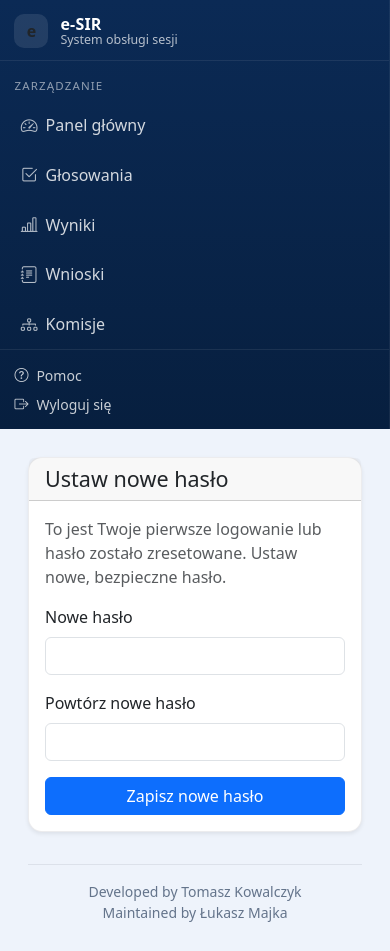
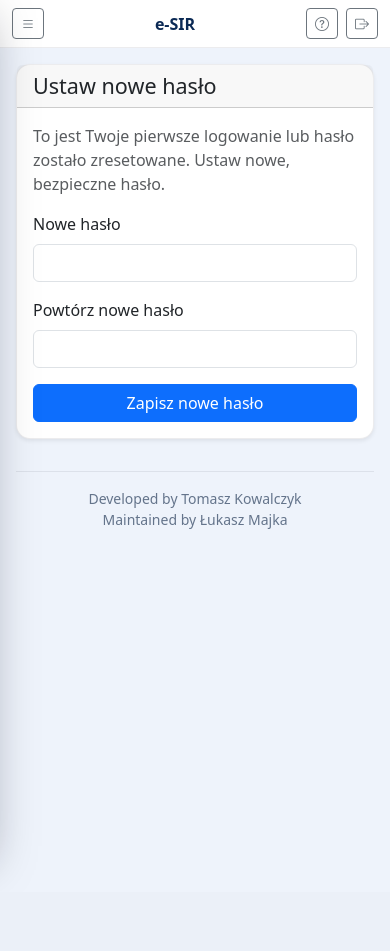
Before and after one commit to TomaszKowalczyk09/esir, a Django app: page /login/zmiana-hasla-pierwsze-logowanie/ in a window 390 px wide. After the commit the page ends 855 px from the top, so only its background shows below. Run offline with Django 5.2, Linux system fonts and the light colour scheme; the visitor is signed in with stand-in values (Sample User, id 1).

Commit message:
Add responsive mobile navigation bar and backdrop for improved user experience

```diff
--- a/core/templates/core/base.html
+++ b/core/templates/core/base.html
@@ -149,6 +149,7 @@
             flex: 1;
             padding: 1.75rem;
             background: #eef3fb;
+            min-width: 0; /* ważne dla overflow na flex */
         }
 
         .esir-page-title {
@@ -174,16 +175,69 @@
             color: #64748b;
         }
 
-        /* Responsive */
+        /* Mobile topbar (tylko na małych ekranach) */
+        .esir-mobilebar {
+            display: none;
+            position: sticky;
+            top: 0;
+            z-index: 1030;
+            background: #ffffff;
+            border-bottom: 1px solid var(--esir-border);
+        }
+        .esir-mobilebar .brand {
+            font-weight: 800;
+            color: #0b2a55;
+            text-decoration: none;
+        }
+
+        /* Touch targets */
+        @media (pointer: coarse) {
+            .esir-sidebar .list-group-item {
+                padding: .75rem .85rem;
+            }
+            .btn {
+                min-height: 40px;
+            }
+        }
+
+        /* Responsive: sidebar jako offcanvas */
         @media (max-width: 991.98px) {
             .esir-layout {
                 flex-direction: column;
             }
+
+            .esir-mobilebar {
+                display: block;
+            }
+
+            .esir-content {
+                padding: 1rem;
+            }
+
             .esir-sidebar {
-                position: relative;
+                position: fixed;
                 top: 0;
-                height: auto;
-                width: 100%;
+                left: 0;
+                height: 100vh;
+                transform: translateX(-105%);
+                transition: transform .2s ease-in-out;
+                z-index: 1040;
+                box-shadow: 0 18px 45px rgba(2,6,23,.35);
+            }
+
+            body.esir-nav-open .esir-sidebar {
+                transform: translateX(0);
+            }
+
+            .esir-nav-backdrop {
+                display: none;
+                position: fixed;
+                inset: 0;
+                background: rgba(2, 6, 23, 0.45);
+                z-index: 1035;
+            }
+            body.esir-nav-open .esir-nav-backdrop {
+                display: block;
             }
         }
     </style>
@@ -191,10 +245,26 @@
     {% block extra_head %}{% endblock %}
 </head>
 <body>
+    {% if user.is_authenticated %}
+    <div class="esir-mobilebar">
+        <div class="container-fluid py-2 d-flex align-items-center justify-content-between">
+            <button type="button" class="btn btn-outline-secondary btn-sm" id="esirNavToggle" aria-label="Menu">
+                <i class="bi bi-list"></i>
+            </button>
+            <a class="brand" href="{% url 'panel' %}">e-SIR</a>
+            <div class="d-flex gap-2">
+                <a href="{% url 'pomoc' %}" class="btn btn-outline-secondary btn-sm" aria-label="Pomoc"><i class="bi bi-question-circle"></i></a>
+                <a href="{% url 'logout' %}" class="btn btn-outline-secondary btn-sm" aria-label="Wyloguj"><i class="bi bi-box-arrow-right"></i></a>
+            </div>
+        </div>
+    </div>
+    <div class="esir-nav-backdrop" id="esirNavBackdrop"></div>
+    {% endif %}
+
     <div class="esir-layout">
         <!-- Sidebar -->
         {% if user.is_authenticated %}
-        <aside class="esir-sidebar d-flex flex-column">
+        <aside class="esir-sidebar d-flex flex-column" aria-label="Nawigacja">
             <div class="esir-brand">
                 <div class="mark">e</div>
                 <div class="name">
@@ -335,6 +405,35 @@
     <!-- JS -->
     <script src="https://cdn.jsdelivr.net/npm/bootstrap@5.3.2/dist/js/bootstrap.bundle.min.js"></script>
     <script src="https://code.jquery.com/jquery-3.7.1.min.js"></script>
+
+    <script>
+      (function () {
+        const toggle = document.getElementById('esirNavToggle');
+        const backdrop = document.getElementById('esirNavBackdrop');
+        function closeNav() {
+          document.body.classList.remove('esir-nav-open');
+        }
+        function openNav() {
+          document.body.classList.add('esir-nav-open');
+        }
+        if (toggle) {
+          toggle.addEventListener('click', function () {
+            if (document.body.classList.contains('esir-nav-open')) closeNav();
+            else openNav();
+          });
+        }
+        if (backdrop) {
+          backdrop.addEventListener('click', closeNav);
+        }
+        // Zamknij menu po kliknięciu w link na mobile
+        document.addEventListener('click', function (e) {
+          if (!document.body.classList.contains('esir-nav-open')) return;
+          const a = e.target.closest('a');
+          if (a && a.closest('.esir-sidebar')) closeNav();
+        });
+      })();
+    </script>
+
     {% block extra_js %}{% endblock %}
 </body>
 </html>
```
